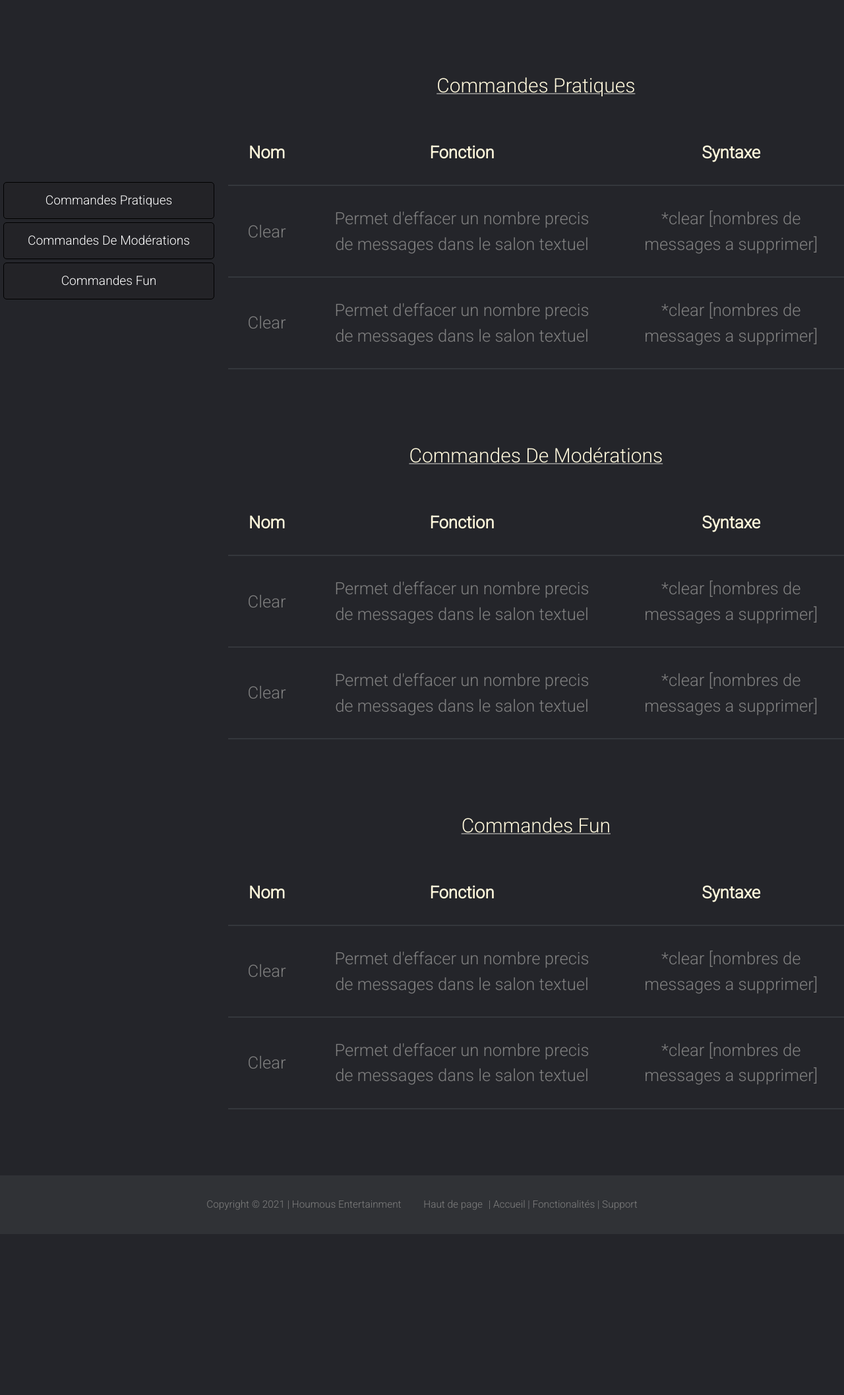
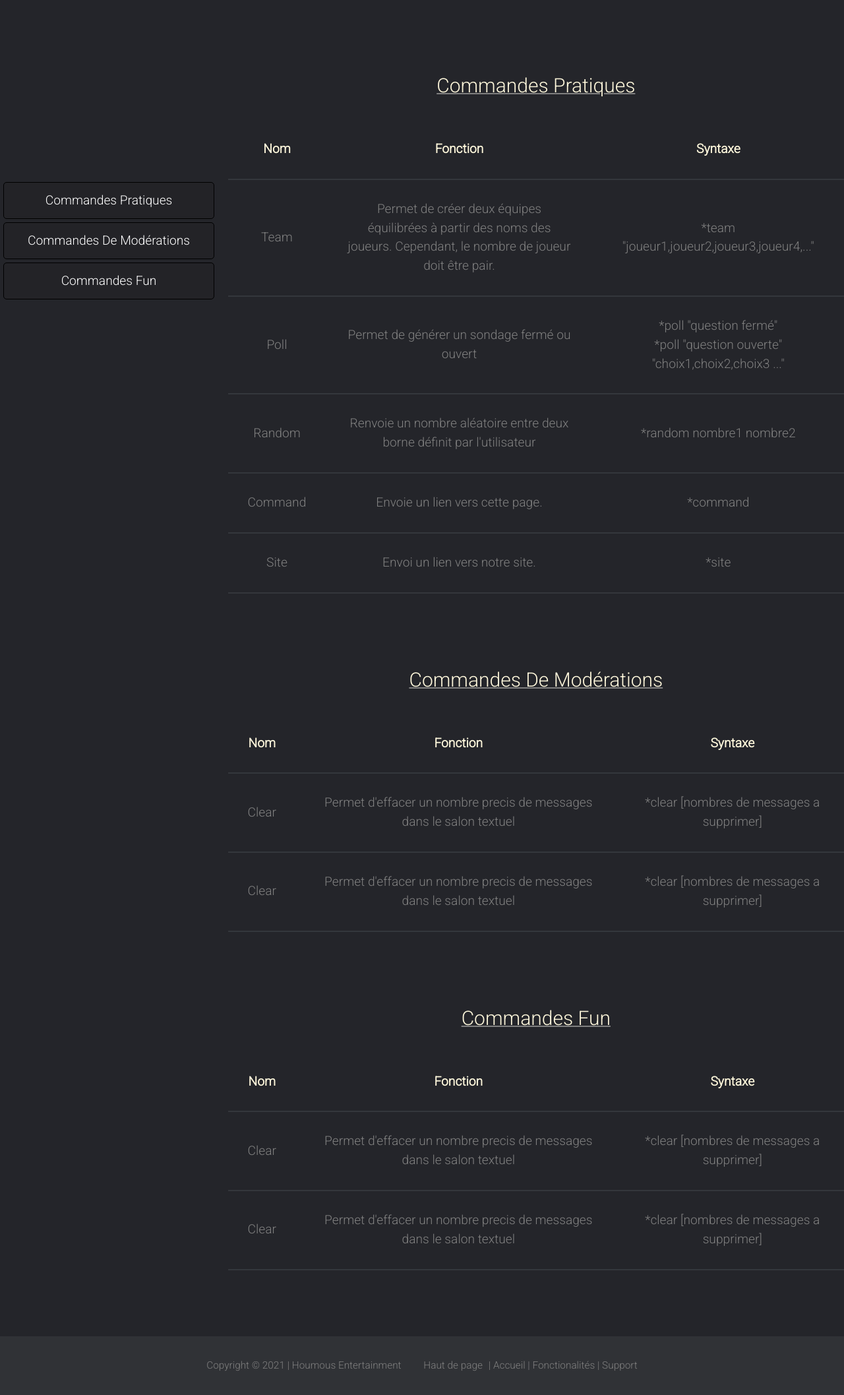
Before and after one commit to Maison-hub/LaneV1, a PHP site: page /fonctionnalites.html in a window 1280 px wide. Shown: the part 76-2191 px from the top of the page at 66% size. Before the commit the page ends 1947 px from the top, so only its background shows below. Run offline with PHP 8.4, Linux system fonts and the light colour scheme.

Commit message:
correction bug sur mobile

```diff
--- a/css/css_fonctionnalites.css
+++ b/css/css_fonctionnalites.css
@@ -151,7 +151,7 @@ html {
       border-collapse: collapse;
       margin-right: auto;
       transition: all .5s;
-      font-size: 2vw;
+      font-size: 1.5vw;
     }
 
 
@@ -167,7 +167,7 @@ html {
 
     @media screen and (max-width: 600px){
         table{
-            font-size: 4vw;
+            font-size: 3vw;
         }
 
         .first-table {
--- a/css/css_index.css
+++ b/css/css_index.css
@@ -12,7 +12,6 @@
     min-height: 100%;
     display: table;
     background-color: #24252A;
-    font-size: 1.5vw;
 	color: white;
     scroll-behavior: smooth;
     font-family: 'Roboto', sans-serif;
--- a/fonctionnalites.html
+++ b/fonctionnalites.html
@@ -52,14 +52,29 @@
                 <th class = "table-content-title" >Syntaxe</th>
             </tr>
             <tr class = "table-border">
-                <td class = "table-content">Clear</td>
-                <td class = "table-content">Permet d'effacer un nombre precis de messages dans le salon textuel</td>
-                <td class = "table-content">*clear [nombres de messages a supprimer]</td>
+                <td class = "table-content">Team</td>
+                <td class = "table-content"> Permet de créer deux équipes équilibrées à partir des noms des joueurs. Cependant, le nombre de joueur doit être pair.</td>
+                <td class = "table-content">*team "joueur1,joueur2,joueur3,joueur4,..."</td>
             </tr>
             <tr class = "table-border">
-                <td class = "table-content">Clear</td>
-                <td class = "table-content">Permet d'effacer un nombre precis de messages dans le salon textuel</td>
-                <td class = "table-content">*clear [nombres de messages a supprimer]</td>
+                <td class = "table-content">Poll</td>
+                <td class = "table-content">Permet de générer un sondage fermé ou ouvert</td>
+                <td class = "table-content">*poll "question fermé" <br> *poll "question ouverte" "choix1,choix2,choix3 ..."</td>
+            </tr>
+            <tr class = "table-border">
+                <td class = "table-content">Random</td>
+                <td class = "table-content">Renvoie un nombre aléatoire entre deux borne définit par l'utilisateur</td>
+                <td class = "table-content">*random nombre1 nombre2</td>
+            </tr>
+            <tr class = "table-border">
+                <td class = "table-content">Command</td>
+                <td class = "table-content">Envoie un lien vers cette page.</td>
+                <td class = "table-content">*command</td>
+            </tr>
+            <tr class = "table-border">
+                <td class = "table-content">Site</td>
+                <td class = "table-content">Envoi un lien vers notre site.</td>
+                <td class = "table-content">*site</td>
             </tr>
           </table>
 
```
Also changed, not shown: css/css_support.css (+16 -2 lines).
